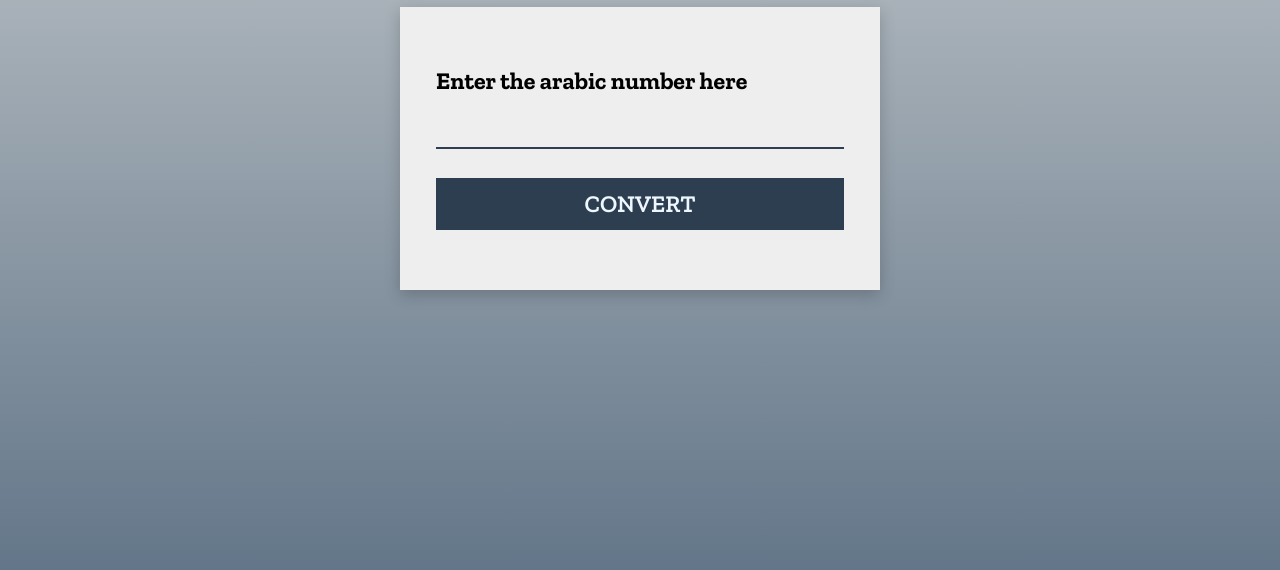
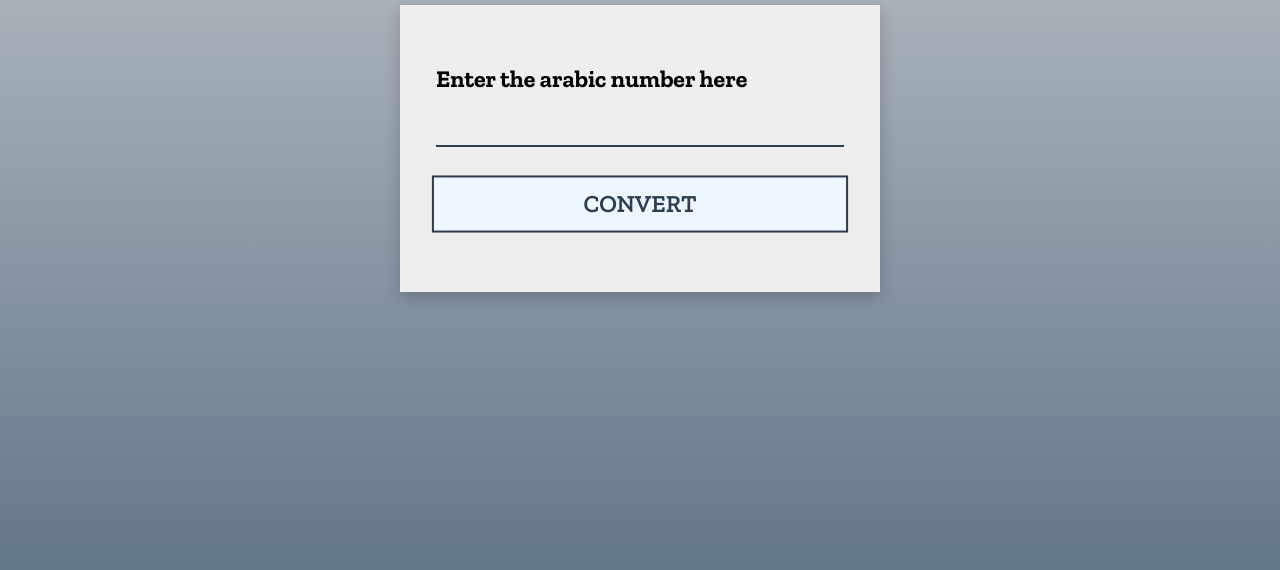
Before and after one commit to morauszkia/fcc-roman-converter, a plain HTML site: page index.html in a window 1280 px wide. In both pictures the pointer is over the button "CONVERT". Shown: the part 170-740 px from the top of the page. Drawn offline with Linux system fonts and the light colour scheme.

Commit message:
Button hover, focus and active states

```diff
--- a/script.js
+++ b/script.js
@@ -67,6 +67,7 @@ const handleInput = (e) => {
   resultAreaEl.textContent = result;
   numberInputEl.value = "";
   resultContainerEl.classList.remove("hidden");
+  btnEl.blur();
 };
 
 btnEl.addEventListener("click", handleInput);
--- a/styles.css
+++ b/styles.css
@@ -119,8 +119,21 @@ body {
 
   background-color: #2c3e50;
   color: #eef6ff;
+  border: 2px solid #2c3e50;
 
-  border: none;
+  transition: all 0.2s;
+}
+
+.form__btn:hover,
+.form__btn:focus {
+  transform: scale(1.02);
+  background-color: #eef6ff;
+  color: #2c3e50;
+  outline: none;
+}
+
+.form__btn:active {
+  transform: scale(0.97);
 }
 
 .output {
```
